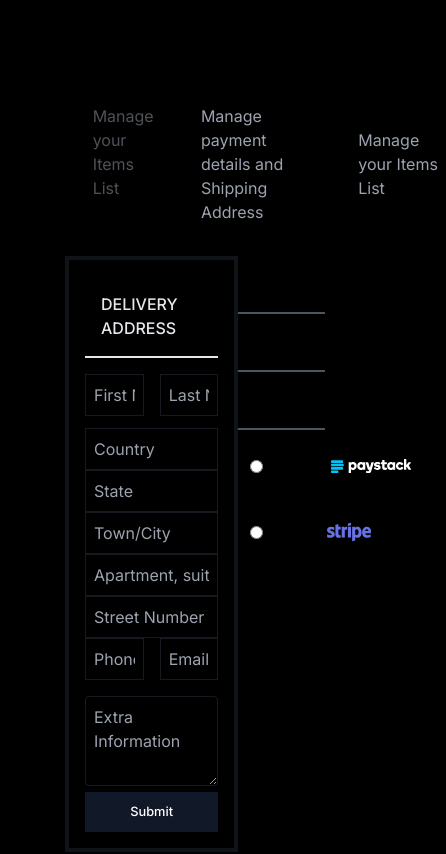
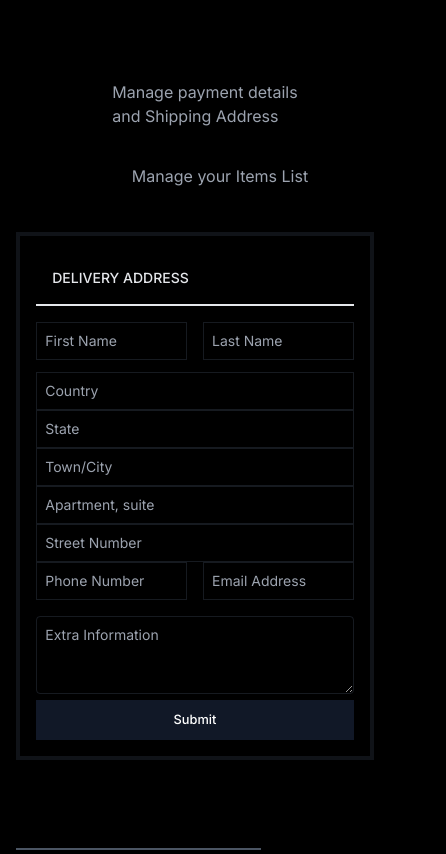
Before and after one commit to AbuSantos/eCommerce, a Next.js app: page /checkout in a window 390 px wide. Shown: the top 854 px of the page, 446 px wide, since content can reach past the window. Built offline with nearby package versions, Linux system fonts and the light colour scheme.

Commit message:
finally working on the small and medium screen

```diff
--- a/app/checkout/page.tsx
+++ b/app/checkout/page.tsx
@@ -22,7 +22,7 @@ const CheckOut = () => {
     return (
         <div>
             < BreadCrumps isCheckOut={isCheckOut} />
-            <div className='grid grid-cols-3  w-8/12 m-auto '>
+            <div className='grid md:grid-cols-3  md:w-8/12 w-11/12 m-auto '>
                 <div className='col-span-2'>
                     <AddressForm />
                 </div>
--- a/components/AddressForm.tsx
+++ b/components/AddressForm.tsx
@@ -28,13 +28,12 @@ const AddressForm = () => {
 
     const handleSubmit = (e) => {
         e.preventDefault();
-        // Add logic to handle form submission
         console.log('Form submitted:', formData);
     };
 
     return (
         <form onSubmit={handleSubmit} className="max-w-lg mx-auto mt-8  border-4 border-gray-700 border-opacity-30  p-4">
-            <h2 className='text-gray-200 font-medium p-4 border-b-2 mb-4 '>DELIVERY ADDRESS</h2>
+            <h2 className='text-gray-200 font-medium p-4 border-b-2 mb-4 md:text-lg text-sm'>DELIVERY ADDRESS</h2>
             <div className="grid grid-cols-2 gap-4 mb-3 ">
                 <div>
 
@@ -141,7 +140,7 @@ const AddressForm = () => {
                         value={formData.extraInformation}
                         onChange={handleChange}
                         rows="3"
-                        className="w-full p-2 border border-gray-700 border-opacity-40 rounded  focus:outline-none bg-transparent"
+                        className="w-full p-2 border border-gray-700 border-opacity-40 rounded  focus:outline-none bg-transparent text-sm md:text-base"
                     />
                 </div>
             </div>
--- a/components/CartTotal.tsx
+++ b/components/CartTotal.tsx
@@ -6,14 +6,13 @@ const CartTotal = () => {
     const { totalPrice, totalPriceNumber } = useCart()
     return (
         <div>
+
             <div className='flex justify-between items-center border-b-2 border-gray-600 border:opacity-50 p-4'>
                 <p>Subtotal</p>
                 <p>
                     {totalPrice}
                 </p>
             </div>
-
-
 
             <div className='flex justify-between items-center border-b-2 border-gray-600 border:opacity-50 p-4'>
                 <p>VAT(7.5%)</p>
@@ -26,6 +25,7 @@ const CartTotal = () => {
                 <p>{formatCurrency(formatVAT(totalPriceNumber) + totalPriceNumber)}</p>
             </div>
         </div>
+
     )
 }
 
--- a/components/ui/BreadCrumps.tsx
+++ b/components/ui/BreadCrumps.tsx
@@ -9,15 +9,15 @@ type PropsType = {
 const BreadCrumps = ({ isCartPage, isCheckOut }: PropsType) => {
     const router = useRouter()
     return (
-        <div className="breadcrump flex justify-between items-center m-auto w-8/12 cursor-pointer mt-14  ">
-            <div className={`shopping-cart flex items-center space-x-2  ${isCartPage ? 'opacity-100' : "opacity-50"}`} onClick={() => router.push("/cart")}>
+        <div className="breadcrump grid lg:grid-cols-3 justify-between items-center m-auto w-8/12 cursor-pointer mt-14  ">
+            <div className={`shopping-cart flex items-center space-x-2  ${isCartPage ? 'opacity-100  md:flex' : "opacity-50 hidden md:flex"}`} onClick={() => router.push("/cart")}>
                 <h1 className='font-medium text-7xl'>I</h1>
                 <div >
                     <h3 className='font-semibold'>CART</h3>
                     <p className='text-gray-400'>Manage your Items List</p>
                 </div>
             </div>
-            <div className={`checkout-details flex items-center space-x-2 ${isCheckOut ? 'opacity-100' : "opacity-50"}`} onClick={() => router.push("/checkout")}>
+            <div className={`checkout-details flex items-center space-x-2 ${isCheckOut ? 'opacity-100 md:flex' : "opacity-50 hidden md:flex"}`} onClick={() => router.push("/checkout")}>
                 <h1 className='font-medium text-7xl' >II</h1>
                 <div>
                     <h3 className='font-semibold'>CHECKOUT DETAILS</h3>
--- a/components/ui/Input.tsx
+++ b/components/ui/Input.tsx
@@ -9,7 +9,7 @@ const Input = React.forwardRef<HTMLInputElement, InputProps>(({ type, ...props }
     // Return an input element with specified type and additional props
     return (
         <input type={type} {...props} ref={ref}
-            className="w-full p-2 border border-gray-700 border-opacity-40 focus:outline-none bg-transparent "
+            className="w-full p-2 border border-gray-700 border-opacity-40 focus:outline-none bg-transparent text-sm md:text-base "
 
         />
     );
```
